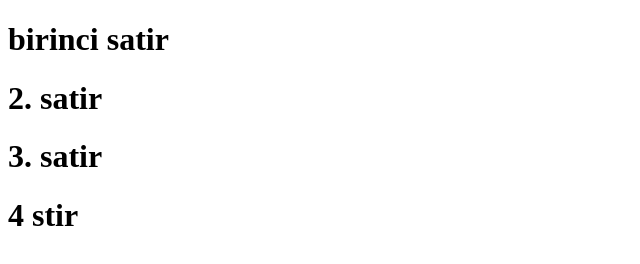
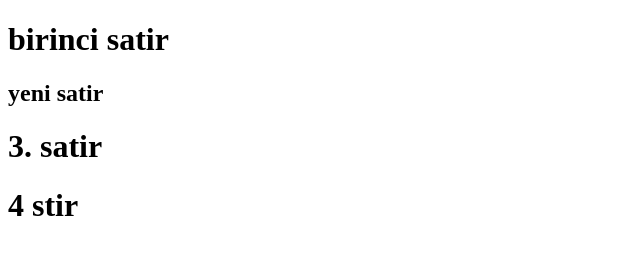
Before and after one commit to ekaygusuz/webDevGitDeneme, a plain HTML site: page index.html in a window 1280 px wide. Shown: the whole page, without its empty margins (0-640 px from the left). Drawn offline with Linux system fonts and the light colour scheme.

Commit message:
versiyon5

```diff
--- a/index.html
+++ b/index.html
@@ -6,7 +6,7 @@
   </head>
   <body>
     <h1>birinci satir</h1>
-    <h1>2. satir</h1>
+    <h2>yeni satir</h2>
     <h1>3. satir</h1>
     <h1>4 stir</h1>
   </body>
```
